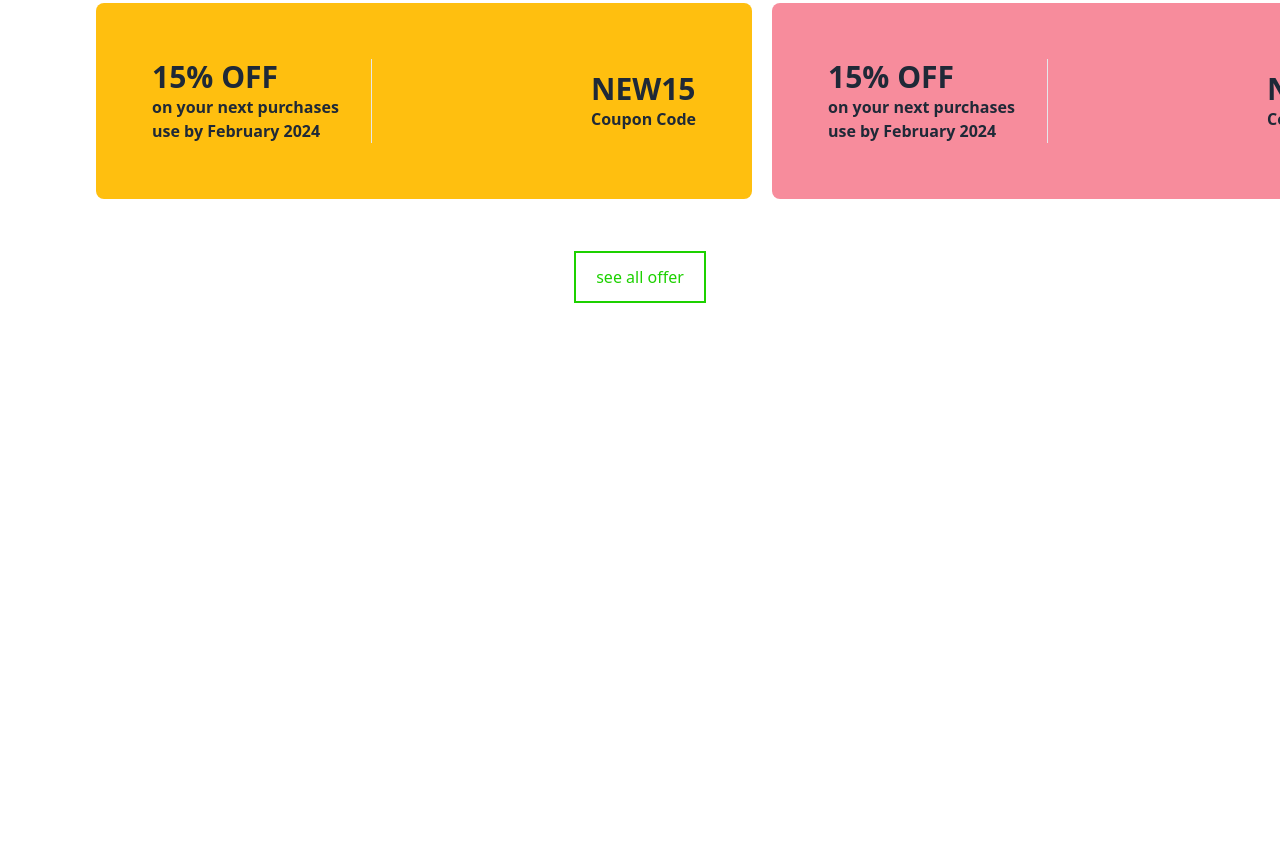
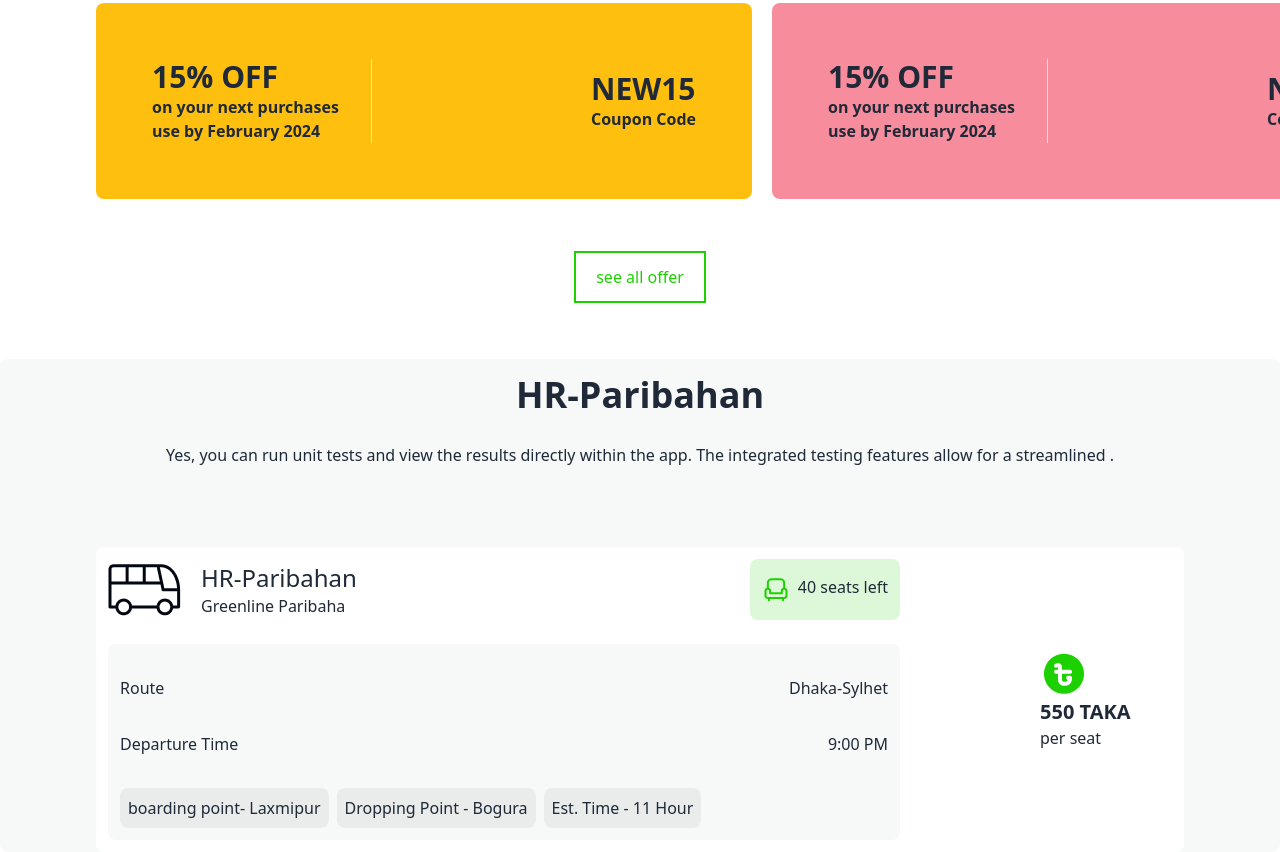
Before and after one commit to netmasternr/B9A5-smart-ticketing, a plain HTML site: page index.html in a window 1280 px wide. Shown: the part 737-1589 px from the top of the page. Before the commit the page ends 1080 px from the top, so only its background shows below. Drawn offline with nearby package versions, Linux system fonts and the light colour scheme.

Commit message:
location section added

```diff
--- a/index.html
+++ b/index.html
@@ -121,6 +121,81 @@
 
         </section>
 
+        <section class="container mt-14  px-5 mx-auto lg:px-24 bg-[#F7F8F8] rounded-lg">
+            <div class="text-center space-y-7 pt-4 mb-20">
+                <h1 class="text-4xl font-bold">HR-Paribahan</h1>
+                <p>Yes, you can run unit tests and view the results directly within the app. The integrated testing features allow for a streamlined .</p>
+            </div>
+
+
+            <!-- main div -->
+            <div class="lg:flex items-center w-full bg-[#FFFFFF] gap-32  rounded-lg">
+
+
+                <div class=" lg:w-3/4 p-3">
+
+                <div class="flex justify-between gap-24 ">
+                    <div class="flex items-center gap-5">
+                        <img src="./images/bus-logo.png" alt="">
+                         <div class="">
+                            <h1 class="text-2xl">HR-Paribahan</h1>
+                            <p>Greenline Paribaha</p>
+                         </div>
+                    </div>
+
+                    <div class="bg-[#1DD10026] py-4 px-3 rounded-lg flex gap-2">
+
+                        <img src="./images/seat-green.png" alt="">
+ <!--    there ticket 40 seat tag -->
+                        <p>
+                            <span>40</span> seats left
+                        </p>
+                        <!--    there ticket 40 seat tag -->
+                    </div>
+
+
+                </div>
+
+
+           <div class="bg-[#F7F8F8] p-3 rounded-lg mt-6">
+                <div class="flex justify-between pt-5">
+                    <p>Route</p>
+                    <p>Dhaka-Sylhet</p>
+                </div>
+
+                <div class="flex justify-between py-8">
+                    <p>Departure Time</p>
+                    <p>9:00 PM</p>
+                </div>
+
+                    <div class="flex gap-2">
+                        <p class="bg-[#0307120D] p-2 rounded-lg">boarding point- Laxmipur</p>
+
+                        <p class="bg-[#0307120D] p-2 rounded-lg">Dropping Point - Bogura</p>
+
+                        <p class="bg-[#0307120D] p-2 rounded-lg">Est. Time - 11 Hour</p>
+
+                          </div>
+                   </div>
+
+                 </div>
+
+                <!-- div 2 -->
+                <div>
+                    <div class="pl-5 lg:pl-0">
+                        <img src="./images/fare.png" alt="">
+                        <h1 class="text-xl font-semibold">550 TAKA</h1>
+                        <p>per seat</p>
+                    </div>
+
+                </div>
+
+            </div>
+
+
+
+        </section>
+
     </main>
 
 
```
